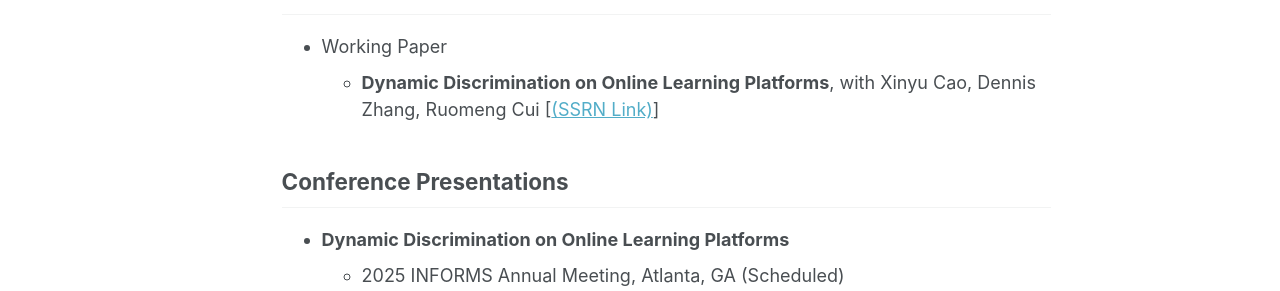
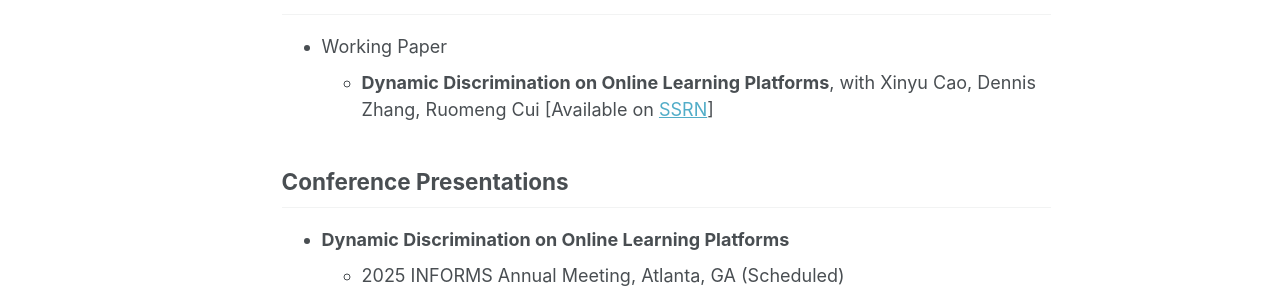
Before and after one commit to PeiboZhang/peibozhang.github.io, a Jekyll site: the page built from _pages/about.md, in a window 1280 px wide and 1357 px high. Shown: the part 608-899 px from the top of the window. Built offline with Jekyll 4.4.1, drawn with Linux system fonts in a browser that asks for light colours; some web fonts are replaced.

Commit message:
Update about.md

```diff
--- a/_pages/about.md
+++ b/_pages/about.md
@@ -36,7 +36,7 @@ My research interest broadly centers on online platform operations, generative A
     <ul>
       <li style="list-style-type: circle;">
         <b>Dynamic Discrimination on Online Learning Platforms</b>, with Xinyu Cao, Dennis Zhang, Ruomeng Cui
-        [<a href="https://papers.ssrn.com/sol3/papers.cfm?abstract_id=5264242" target="_blank">(SSRN Link)</a>]
+        [Available on <a href="https://papers.ssrn.com/sol3/papers.cfm?abstract_id=5264242" target="_blank">SSRN</a>]
       </li>
     </ul>
   </li>
```
